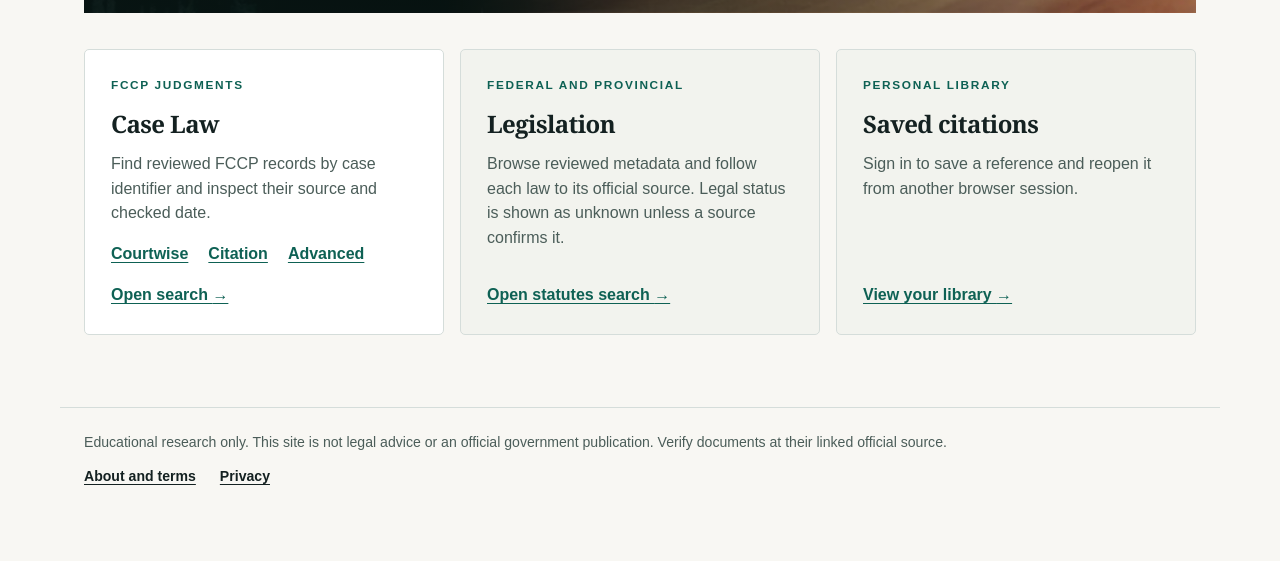
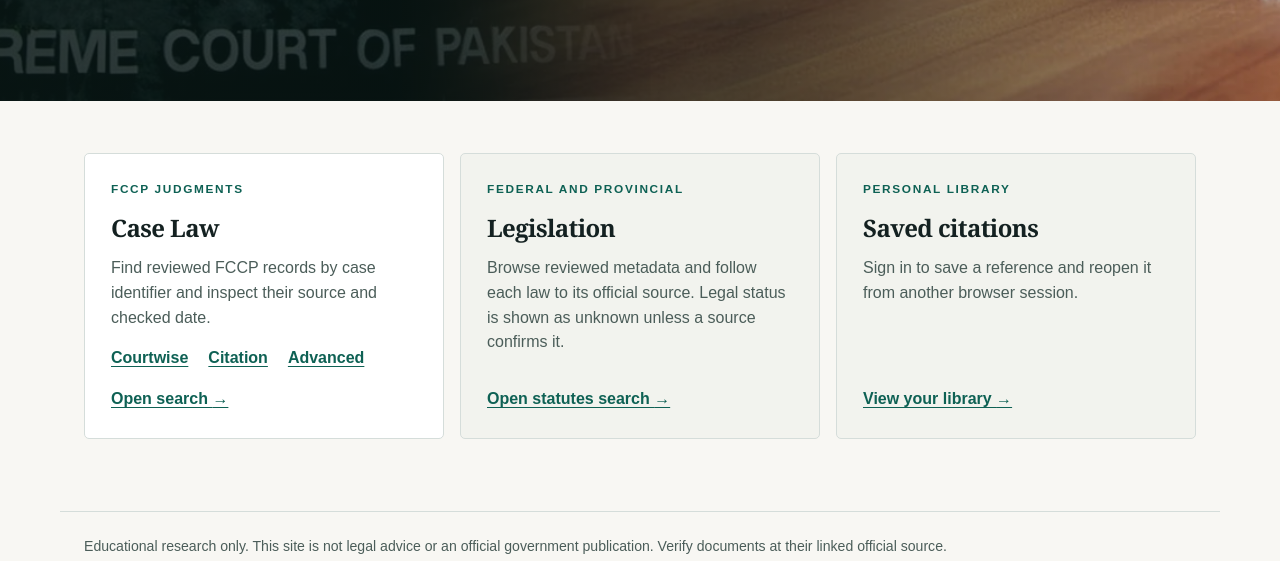
Before and after one commit to MHassanJawad/student-law-site, a Next.js app in the folder apps/web/: page / in a window 1280 px wide. Shown: the part 698-1259 px from the top of the page. Before the commit the page ends 1212 px from the top, so only its background shows below. Built offline with nearby package versions, Linux system fonts and the light colour scheme; no server answers.

Commit message:
fix: make home hero fill the viewport width

```diff
--- a/apps/web/src/app/globals.css
+++ b/apps/web/src/app/globals.css
@@ -26,7 +26,7 @@ h1{font-size:clamp(2.4rem,5vw,4.6rem);margin:8px 0 20px}
 h2{font-size:1.5rem;margin:4px 0 14px}
 p{margin:0 0 16px}
 .eyebrow{color:var(--accent);font-size:.74rem;font-weight:800;letter-spacing:.14em;margin-bottom:12px}
-.hero{padding:58px 48px 64px;margin-bottom:36px;color:#fff;background-color:#142121;background-image:linear-gradient(90deg,rgba(9,24,22,.82),rgba(9,24,22,.7) 58%,rgba(9,24,22,.28)),url('/images/court-scales-hero.webp');background-position:center;background-size:cover;background-repeat:no-repeat}
+.hero{min-height:calc(100svh - 82px);padding:clamp(48px,8vh,96px) max(24px,calc((100% - 1112px)/2));color:#fff;background-color:#142121;background-image:linear-gradient(90deg,rgba(9,24,22,.82),rgba(9,24,22,.7) 58%,rgba(9,24,22,.28)),url('/images/court-scales-hero.webp');background-position:center;background-size:cover;background-repeat:no-repeat}
 .hero .eyebrow,.hero .coverage-note{color:#e0eee8}
 .hero .hero-copy{color:#f0f3f1}
 .hero .coverage-note{max-width:660px}
--- a/apps/web/src/app/page.tsx
+++ b/apps/web/src/app/page.tsx
@@ -5,7 +5,7 @@ import { CoverageSummary } from "./coverage-summary";
 /** Renders corpus scope and the research entry points. */
 export default function HomePage() {
   return (
-    <div className="page-wrap">
+    <div>
       <section className="hero">
         <p className="eyebrow">PAKISTANI LEGAL RESEARCH</p>
         <h1>Find the source.<br />Follow the law.</h1>
@@ -16,7 +16,7 @@ export default function HomePage() {
           <Link className="button button-secondary" href="/saved">Open saved citations</Link>
         </div>
       </section>
-      <section className="feature-grid" aria-label="Research collections">
+      <section className="page-wrap feature-grid" aria-label="Research collections">
         <article className="feature-card">
           <p className="eyebrow">FCCP JUDGMENTS</p>
           <h2>Case Law</h2>
```
